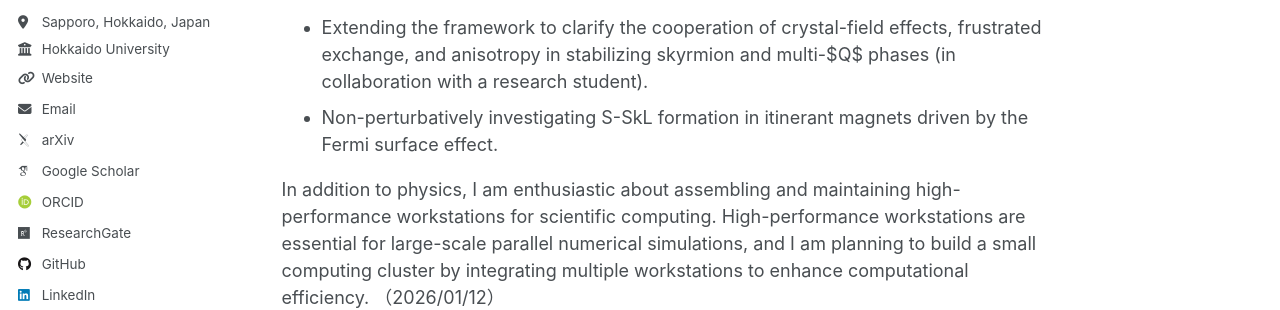
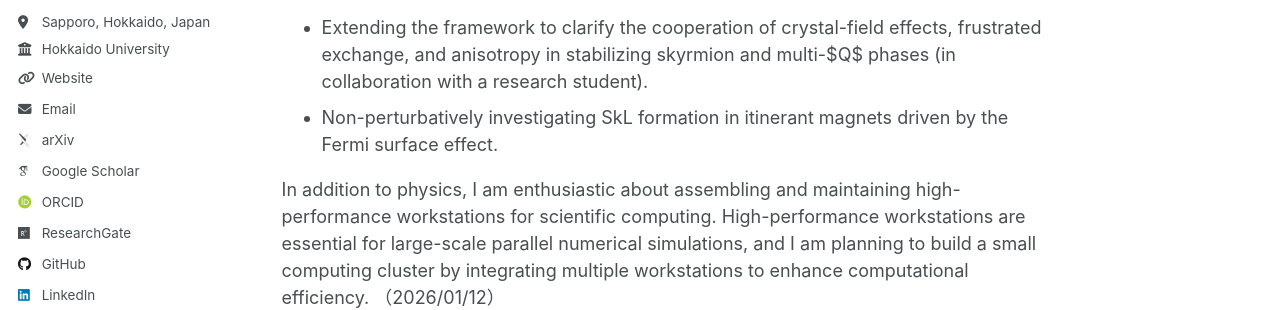
Before and after one commit to yzhacn/yzhacn.github.io, a Jekyll site: the page built from _pages/about.md, in a window 1280 px wide and 900 px high. Shown: the part 401-711 px from the top of the window. Built offline with Jekyll 4.4.1, drawn with Linux system fonts in a browser that asks for light colours; some web fonts are replaced.

```diff
--- a/_pages/about.md
+++ b/_pages/about.md
@@ -13,7 +13,7 @@ In my recent work, I have shown within a localized multiorbital model that a **s
 I am currently:
 
 * Extending the framework to clarify the cooperation of crystal-field effects, frustrated exchange, and anisotropy in stabilizing skyrmion and multi-$Q$ phases (in collaboration with a research student).
-* Non-perturbatively investigating S-SkL formation in itinerant magnets driven by the Fermi surface effect.
+* Non-perturbatively investigating SkL formation in itinerant magnets driven by the Fermi surface effect.
 
 In addition to physics, I am enthusiastic about assembling and maintaining high-performance workstations for scientific computing.
 High-performance workstations are essential for large-scale parallel numerical simulations, and I am planning to build a small computing cluster by integrating multiple workstations to enhance computational efficiency.
```
